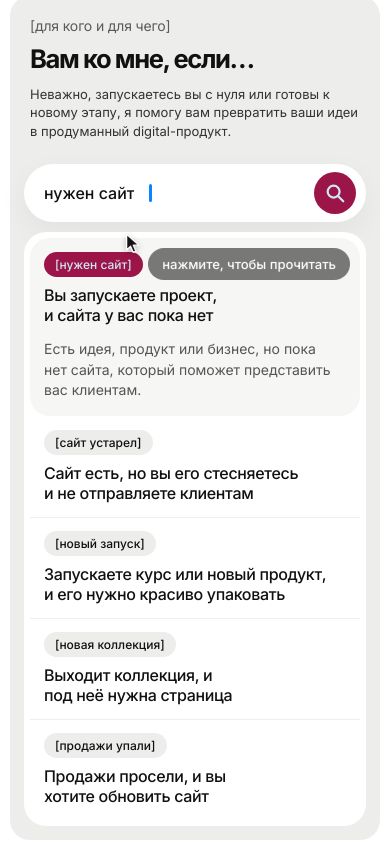
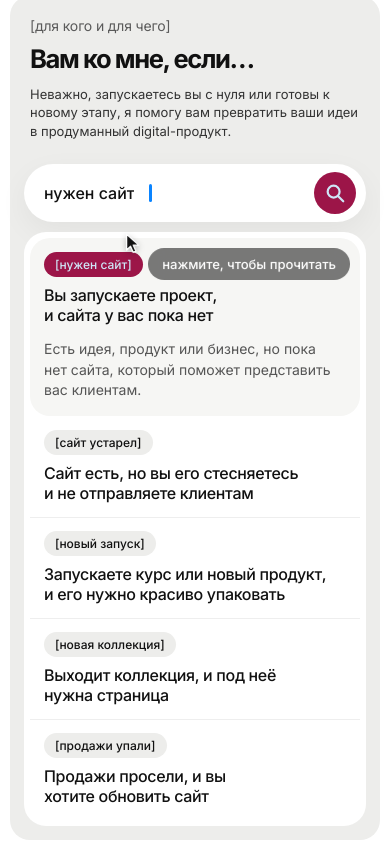
Before and after one commit to miladadang/portfpliomil, a plain HTML site: page index.html in a window 390 px wide. Shown: the part 848-1698 px from the top of the page. Drawn offline with nearby package versions, Linux system fonts and the light colour scheme.

Commit message:
Мобилка, экран 2: заголовок «новая коллекция» в две строки без висячего «и»
Co-Authored-By: Claude Opus 5.5 <noreply@anthropic.com>

```diff
--- a/index.html
+++ b/index.html
@@ -83,6 +83,7 @@ a{color:inherit;text-decoration:none}
 .who-left .hint{margin-top:18px;font-size:16px;line-height:1.45;color:#333}
 .dbr{display:none}
 @media (min-width:1280px){.dbr{display:inline}}
+.mbr{display:none}
 /* строка поиска */
 .finder{position:relative;align-self:start}
 .search{display:flex;align-items:center;gap:14px;height:72px;padding:0 10px 0 28px;border-radius:99px;background:#fff;font-size:19px;font-weight:500;box-shadow:0 10px 30px rgba(0,0,0,.05)}
@@ -161,7 +162,7 @@ body.open{overflow:hidden}
   .sugg{padding:6px;border-radius:22px}
   .sg-row{padding:14px;gap:8px}
   .sg .tg{font-size:12px;padding:5px 11px}
-  .sg h3{font-size:16px}
+  .sg h3{font-size:16px}.mbr{display:inline}
   .sg p{padding:0 14px 16px;font-size:14px;text-wrap:pretty}
   .sg p .np{display:block;margin-top:.9em}
   .tip{right:14px;top:70px}
@@ -253,7 +254,7 @@ body.open{overflow:hidden}
           <div class="sg-body"><div><p>Создаёте курс, программу или услугу и хотите упаковать их в понятный, привлекательный сайт, который поможет презентовать предложение.</p></div></div>
         </li>
         <li class="sg" data-q="новая коллекция">
-          <div class="sg-row"><span class="tg">[новая коллекция]</span><h3>Выходит коллекция, и под неё нужна страница</h3></div>
+          <div class="sg-row"><span class="tg">[новая коллекция]</span><h3>Выходит коллекция, и&nbsp;под&nbsp;неё<br class="mbr"> нужна страница</h3></div>
           <div class="sg-body"><div><p>Запускаете линейку одежды, аксессуаров или другого продукта и хотите представить её через стильную страницу с характером бренда.</p></div></div>
         </li>
         <li class="sg" data-q="продажи упали">
```
